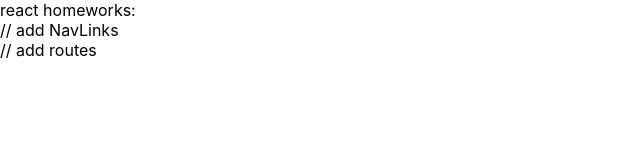
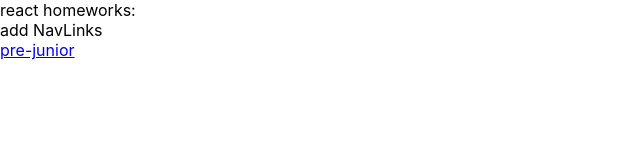
Before and after one commit to Pavel-SS/homework, a React (Create React App) app: page / in a window 1280 px wide. Shown: the top 160 px of the page, without its empty margins (0-640 px from the left). Built offline with nearby package versions, Linux system fonts and the light colour scheme.

Commit message:
Update React-Router

```diff
--- a/src/p2-homeworks/h5/HW5.tsx
+++ b/src/p2-homeworks/h5/HW5.tsx
@@ -1,18 +1,19 @@
 import React from 'react'
 import Header from './Header'
-import Routes from './Routes'
+import RoutesFunc from './Routes'
+import {HashRouter} from 'react-router-dom'
 
 function HW5() {
     return (
         <div>
             {/*в gh-pages лучше работает HashRouter*/}
-            {/*<HashRouter>*/}
+            <HashRouter>
 
             <Header/>
 
-            <Routes/>
+            <RoutesFunc/>
 
-            {/*</HashRouter>*/}
+            </HashRouter>
         </div>
     )
 }
--- a/src/p2-homeworks/h5/Header.tsx
+++ b/src/p2-homeworks/h5/Header.tsx
@@ -3,8 +3,7 @@ import React from 'react'
 function Header() {
     return (
         <div>
-            // add NavLinks
-
+             add NavLinks
         </div>
     )
 }
--- a/src/p2-homeworks/h5/Routes.tsx
+++ b/src/p2-homeworks/h5/Routes.tsx
@@ -1,29 +1,30 @@
 import React from 'react'
+import Error404 from './pages/Error404'
+import PreJunior from './pages/PreJunior'
+import {NavLink, Routes, Route } from 'react-router-dom'
 
 export const PATH = {
     PRE_JUNIOR: '/pre-junior',
     // add paths
 }
 
-function Routes() {
+function RoutesFunc() {
     return (
         <div>
             {/*Switch выбирает первый подходящий роут*/}
-            {/*<Switch>*/}
-
+            <NavLink to={'/pre-junior'}>pre-junior</NavLink>
+            <Routes>
             {/*в начале мы попадаем на страницу '/' и переходим сразу на страницу PRE_JUNIOR*/}
             {/*exact нужен чтоб указать полное совподение (что после '/' ничего не будет)*/}
             {/*<Route path={'/'} exact render={() => <Redirect to={PATH.PRE_JUNIOR}/>}/>*/}
 
-            {/*<Route path={PATH.PRE_JUNIOR} render={() => <PreJunior/>}/>*/}
-                // add routes
+            <Route path={'/pre-junior'} element={<PreJunior/>}/>
+            {/*у этого роута нет пути, он отрисуется если пользователь захочет попасть на несуществующую страницу*/}
+            <Route element={() => <Error404/>}/>
 
-            {/*у этого роута нет пути, он отрисуется если пользователь захочет попасть на несуществующую страницу*/}
-            {/*<Route render={() => <Error404/>}/>*/}
-
-            {/*</Switch>*/}
+            </Routes>
         </div>
     )
 }
 
-export default Routes
+export default RoutesFunc
```
Also changed, not shown: package.json (+7 -5 lines), 1 other file (tests, documents, lock files or other folders).
